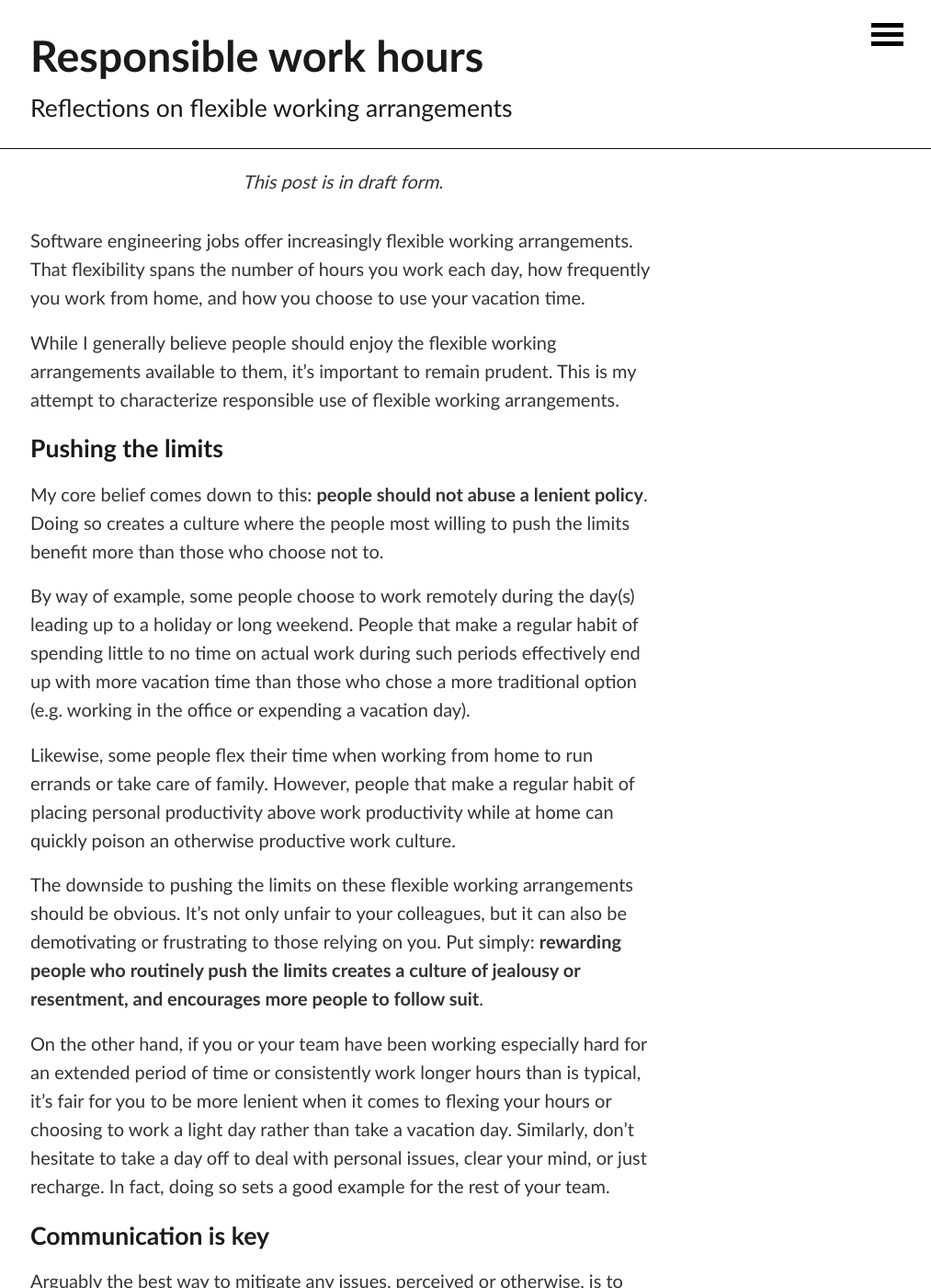
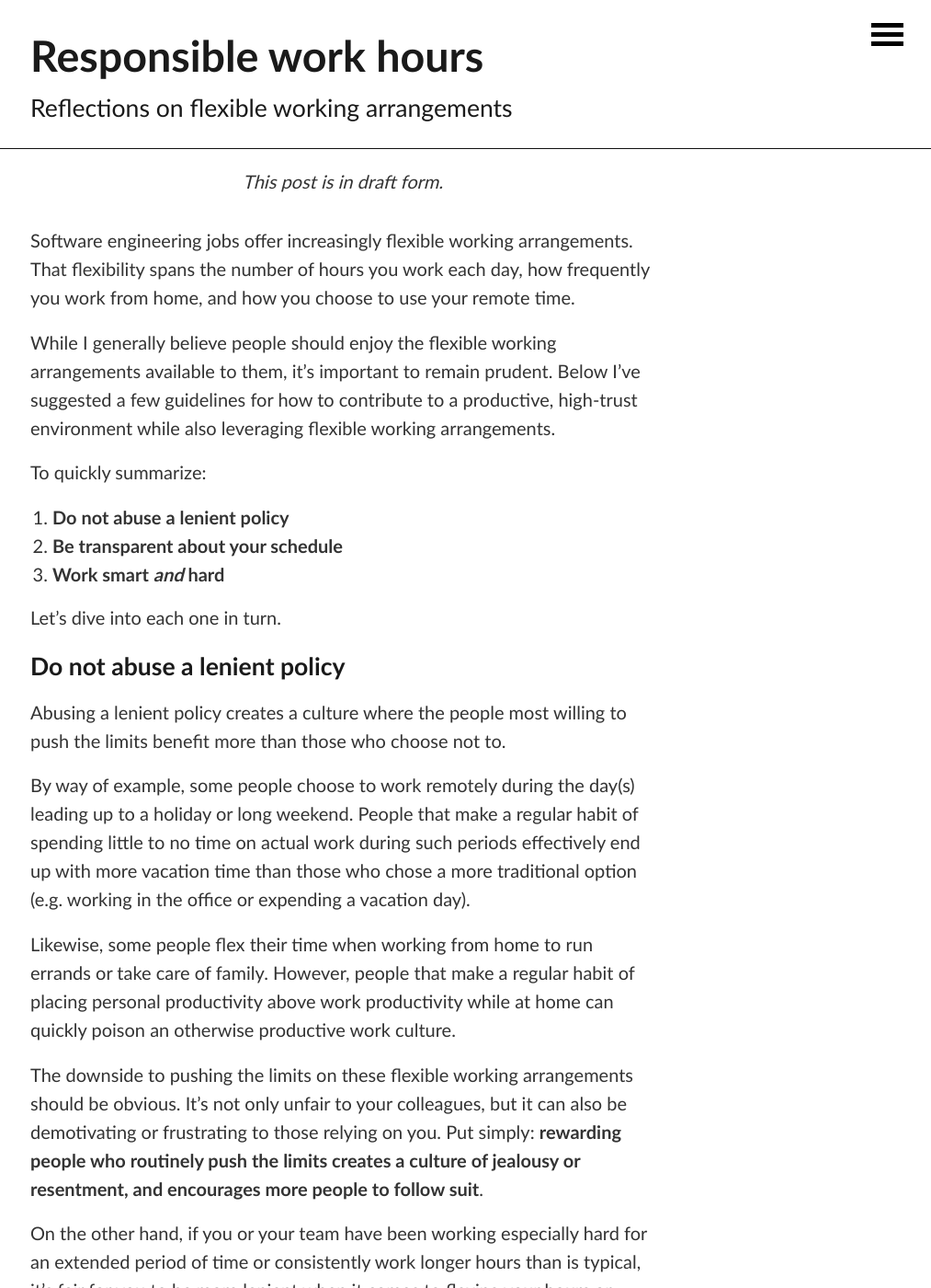
Before and after one commit to dontmitch/dontmitch.github.io, a Jekyll site: the page built from _posts/2019-12-16-responsible-work-hours.md, in a window 1280 px wide and 1400 px high. Shown: the whole window at 92% size, without its empty margins (267-1280 px from the left). Built offline with Jekyll 4.4.1, drawn with Linux system fonts in a browser that asks for light colours; our own code applies the rules of GitHub Pages for plain Markdown files; some of the changed text lies outside the part shown.

Commit message:
Add more structure to the post.

```diff
--- a/_posts/2019-12-16-responsible-work-hours.md
+++ b/_posts/2019-12-16-responsible-work-hours.md
@@ -7,13 +7,21 @@ index_weight: 50
 draft: true
 ---
 
-Software engineering jobs offer increasingly flexible working arrangements. That flexibility spans the number of hours you work each day, how frequently you work from home, and how you choose to use your vacation time.
+Software engineering jobs offer increasingly flexible working arrangements. That flexibility spans the number of hours you work each day, how frequently you work from home, and how you choose to use your remote time.
 
-While I generally believe people should enjoy the flexible working arrangements available to them, it's important to remain prudent. This is my attempt to characterize responsible use of flexible working arrangements.
+While I generally believe people should enjoy the flexible working arrangements available to them, it's important to remain prudent. Below I've suggested a few guidelines for how to contribute to a productive, high-trust environment while also leveraging flexible working arrangements.
 
-### Pushing the limits
+To quickly summarize:
 
-My core belief comes down to this: **people should not abuse a lenient policy**. Doing so creates a culture where the people most willing to push the limits benefit more than those who choose not to.
+1. **Do not abuse a lenient policy**
+2. **Be transparent about your schedule**
+3. **Work smart _and_ hard**
+
+Let's dive into each one in turn.
+
+### Do not abuse a lenient policy
+
+Abusing a lenient policy creates a culture where the people most willing to push the limits benefit more than those who choose not to.
 
 By way of example, some people choose to work remotely during the day(s) leading up to a holiday or long weekend. People that make a regular habit of spending little to no time on actual work during such periods effectively end up with more vacation time than those who chose a more traditional option (e.g. working in the office or expending a vacation day).
 
@@ -23,19 +31,19 @@ The downside to pushing the limits on these flexible working arrangements should
 
 On the other hand, if you or your team have been working especially hard for an extended period of time or consistently work longer hours than is typical, it's fair for you to be more lenient when it comes to flexing your hours or choosing to work a light day rather than take a vacation day. Similarly, don't hesitate to take a day off to deal with personal issues, clear your mind, or just recharge. In fact, doing so sets a good example for the rest of your team.
 
-### Communication is key
+### Be transparent about your schedule
 
 Arguably the best way to mitigate any issues, perceived or otherwise, is to communicate your schedule clearly and transparently.
 
-For example, a good rule of thumb is to **give people notice that is at least 5x longer than your planned PTO** &mdash; about a week of notice for a day off, over a month for a week off, etc.
+For example, a good rule of thumb is to **communicate your leave at least 5x ahead of your planned absence** &mdash; about a week of notice for a day off, over a month for a week off, etc.
 
 As another example, if you know that you will have distractions on one of the days that you're supposed to be working remotely (e.g. close to a holiday or while taking care of family), be open about that with the team and communicate how you plan to handle the distractions. It's okay to have days where you're not operating at full capacity! The important part is that you tell the team rather than try to hide it. The former builds trust; the latter creates resentment.
 
-### Work hard *and* smart
+### Work smart *and* hard
 
-Finally, the mantra, "Hours don't matter as long as you get your work done" is too simplistic. Work hours *do matter* &mdash; but only up to a certain point. Having a talented person on the team come in late, leave early, or slack off regularly during the day can be demotivating (and therefore counterproductive) for the rest of the team, even if that person's output is above average. The behavior prioritizes the individual over the team.
+Finally, the mantra, "hours don't matter as long as you get your work done" is too simplistic. Work hours *do matter* &mdash; but only up to a certain point. Having a talented person on the team come in late, leave early, or slack off regularly during the day can be demotivating (and therefore counterproductive) for the rest of the team, even if that person's output is above average. The behavior prioritizes the individual over the team.
 
-Instead, most employees should make sure they're doing at least 35-40 productive hours of work a week, regardless of differences in skill or efficiency. We should all strive to work smart *and* hard, not settle for one or the other.
+Instead, **most employees should make sure they're doing at least 35-40 productive hours of work a week**, regardless of differences in skill or efficiency. We should all strive to work smart *and* hard, not settle for one or the other.
 
 However, there are strong diminishing returns to hours worked beyond that standard. Productivity and quality are often inversely correlated with number of hours worked; stress can rise precipitously without proper time to recuperate; creativity can suffer without the space to think passively; and burn out becomes a serious risk with unrelenting work.
 
@@ -43,9 +51,9 @@ The amount of time you spend working is ultimately a function of your own priori
 
 ### The golden rules
 
-To summarize:
+To quickly summarize these guidelines through a different lens:
 
 * You should meet or exceed the work ethic you expect from your teammates.
 * You should meet or exceed the work ethic that is commensurate to your role and company.
 
-As long as you're doing both of those, you can and should take full advantage of the flexibility your job offers.
+As long as you're doing both of those, you can and should take full advantage of the flexibility your job offers!
```
